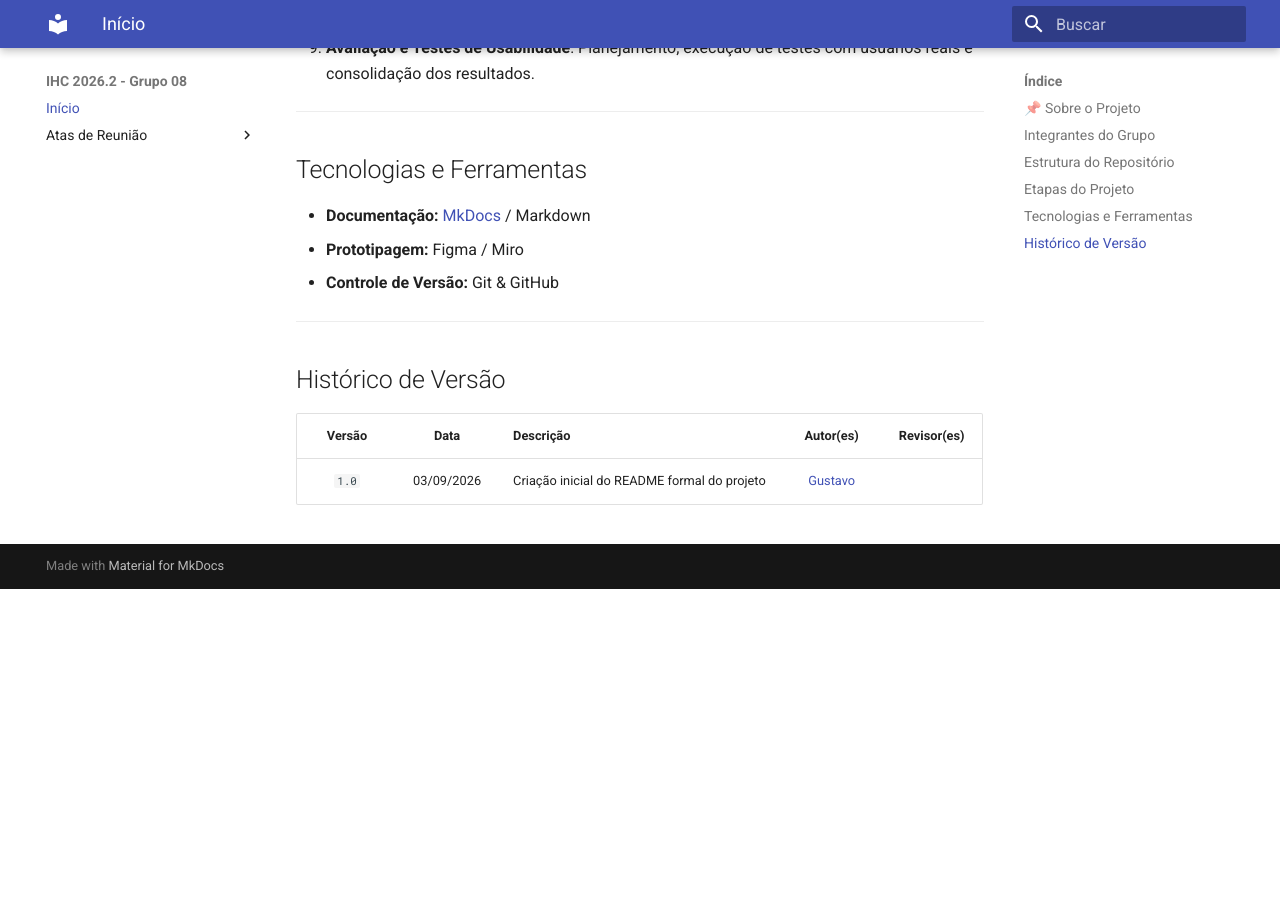
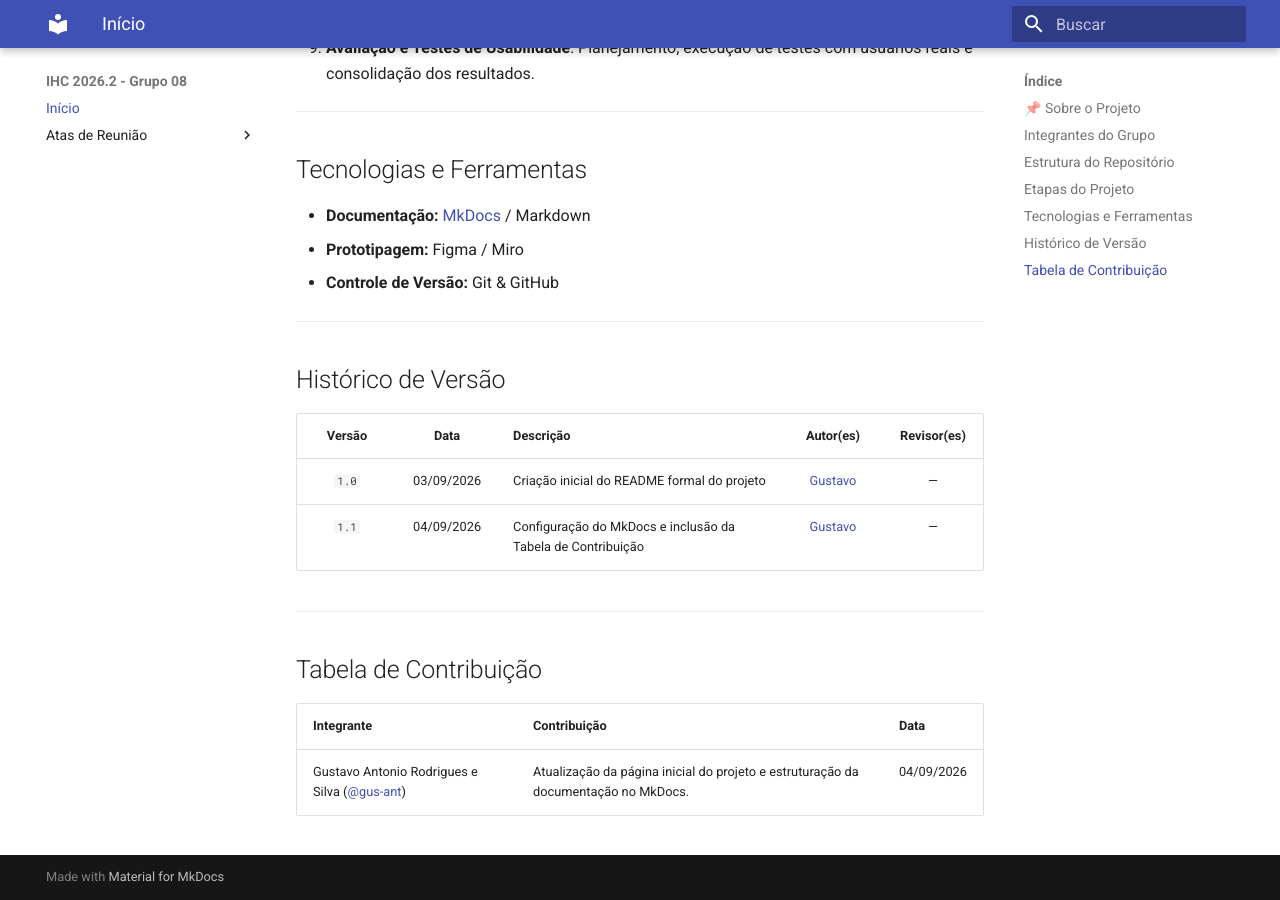
Before and after one commit to Interacao-Humano-Computador/2026.2-Grupo08, an MkDocs documentation site: the page built from docs/index.md, in a window 1280 px wide and 900 px high, scrolled down 1520 px. Built offline with MkDocs 1.6.1 and Material for MkDocs 9.7.7, drawn with Linux system fonts in a browser that asks for light colours; before the commit the page ends 2109 px from its top, so only the background shows below that.

Commit message:
docs: adiciona tabela de contribuicao e atualiza historico

```diff
--- a/docs/index.md
+++ b/docs/index.md
@@ -58,4 +58,13 @@ O desenvolvimento do trabalho é fundamentado na engenharia de usabilidade, abra
 
 | Versão | Data | Descrição | Autor(es) | Revisor(es) |
 | :---: | :---: | :--- | :---: | :---: |
-| `1.0` | 03/09/2026 | Criação inicial do README formal do projeto | [Gustavo](https://github.com/gus-ant)
+| `1.0` | 03/09/2026 | Criação inicial do README formal do projeto | [Gustavo](https://github.com/gus-ant) | — |
+| `1.1` | 04/09/2026 | Configuração do MkDocs e inclusão da Tabela de Contribuição | [Gustavo](https://github.com/gus-ant) | — |
+
+---
+
+## Tabela de Contribuição
+
+| Integrante | Contribuição | Data |
+| :--- | :--- | :--- |
+| Gustavo Antonio Rodrigues e Silva ([@gus-ant](https://github.com/gus-ant)) | Atualização da página inicial do projeto e estruturação da documentação no MkDocs. | 04/09/2026 |
```
Also changed, not shown: README.md (+10 -1 lines), docs/atas/ata1.md (+8 -0 lines).
